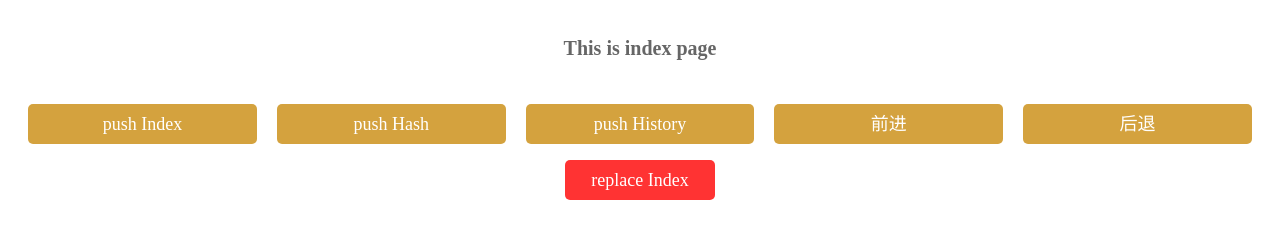
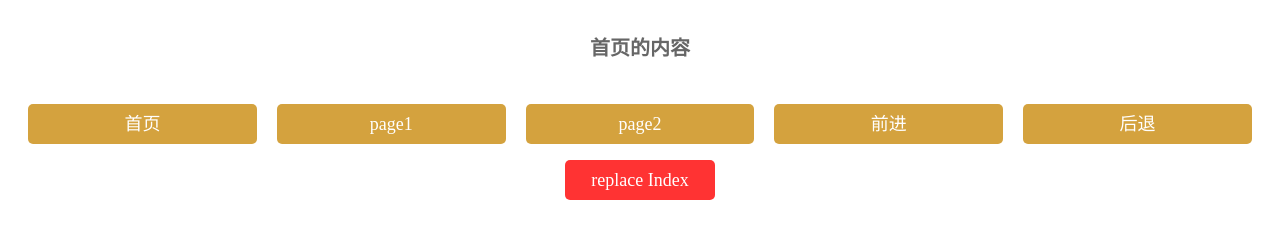
Before and after one commit to lznbuild/Router-test, a website built with webpack: page index.html in a window 1280 px wide. Built offline with nearby package versions, Linux system fonts and the light colour scheme.

```diff
--- a/index.html
+++ b/index.html
@@ -55,9 +55,9 @@
 <body>
   <div id="page"></div>
   <ul class="btn-list">
-    <li data-url="/">push Index</li>
-    <li data-url="/hash">push Hash</li>
-    <li data-url="/history">push History</li>
+    <li data-url="/">首页</li>
+    <li data-url="/page1">page1</li>
+    <li data-url="/page2">page2</li>
     <li data-url="1">前进</li>
     <li data-url="-1">后退</li>
   </ul>
--- a/src/hash.js
+++ b/src/hash.js
@@ -8,7 +8,7 @@
     });
   }
   handler() {
-    this.render(this.getState());
+    this.render(this.getState()); // 继承自BaseRouter的render方法
   }
   getState() {
     const hash = window.location.hash;
--- a/src/index.js
+++ b/src/index.js
@@ -2,7 +2,7 @@
 import { HistoryRouter } from './history';
 import { ROUTELIST } from './routeList';
 //路由模式
-const MODE = 'hash';
+const MODE = 'hash'; // hash
 class WebRouter {
   constructor({ mode = 'hash', routeList }) {
     this.router = mode === 'hash' ? new HashRouter(routeList) : new HistoryRouter(routeList);
--- a/src/routeList.js
+++ b/src/routeList.js
@@ -2,21 +2,21 @@
   {
     path: '/',
     name: 'index',
-    component: 'This is index page'
+    component: '首页的内容'
   },
   {
-    path: '/hash',
-    name: 'hash',
-    component: 'This is hash page'
+    path: '/page1',
+    name: 'page1',
+    component: 'page1的内容'
   },
   {
-    path: '/history',
-    name: 'history',
-    component: 'This is history page'
+    path: '/page2',
+    name: 'page2',
+    component: 'page2的内容'
   },
   {
     path: '*',
     name: 'notFound',
-    component: '404 NOT FOUND'
+    component: '404'
   }
 ];
```
Also changed, not shown: README.md, 1 other file.
